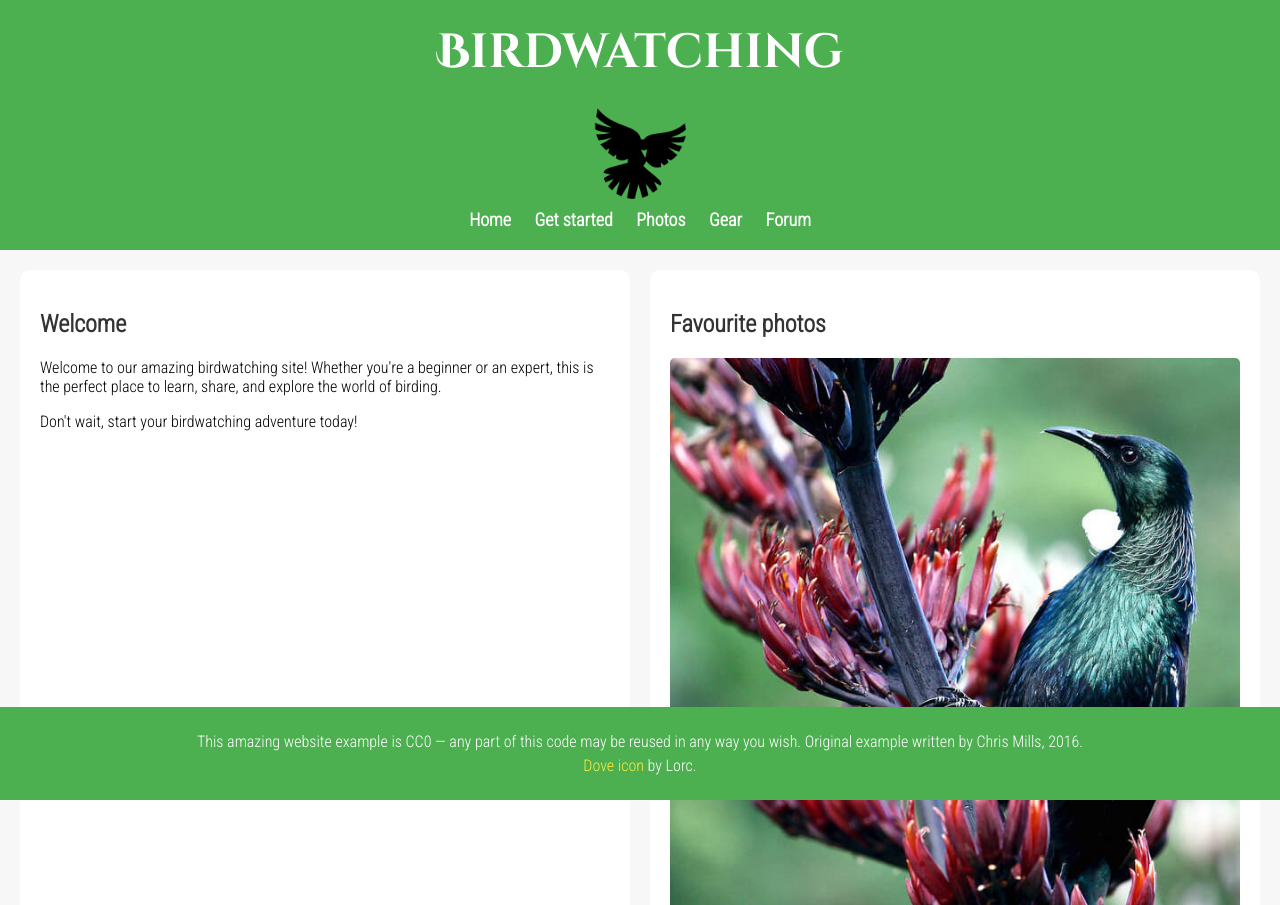
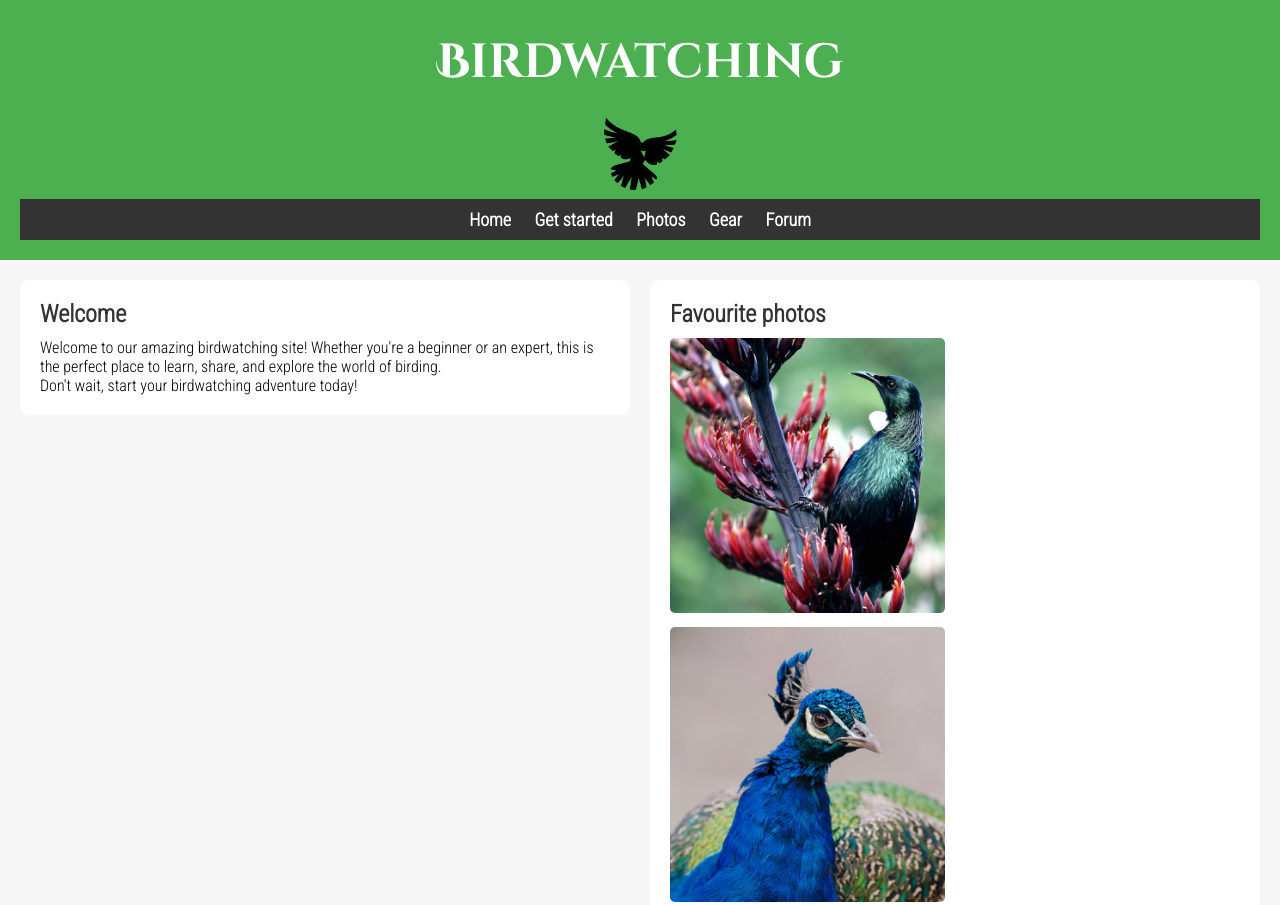
Before and after one commit to Ismail-DC/Ismail-DC.github.io, a plain HTML site: page Birdwatching.html in a window 1280 px wide. Shown: the top 905 px of the page. Drawn offline with Linux system fonts and the light colour scheme.

Commit message:
Image size adjustment

```diff
--- a/Birdwatching.html
+++ b/Birdwatching.html
@@ -4,7 +4,6 @@
 	Date: 24 May 2024
 	Homepage of a bird watching website
 	-->
-
 <!DOCTYPE html>
 <html lang="en">
 <head>
@@ -12,87 +11,92 @@
   <title>Birdwatching</title>
   <link href="https://fonts.googleapis.com/css?family=Roboto+Condensed:300%7CCinzel+Decorative:700" rel="stylesheet">
 
+  <style>
+       body, h1, h2, p, ul {
+      margin: 0;
+      padding: 0;
+    }
 
-  <style>
-
-    body {
+      body {
       font-family: 'Roboto Condensed', sans-serif;
       background-color: #f7f7f7;
-      margin: 0;
-      padding: 0;
     }
 
     header {
       background-color: #4CAF50;
       color: #fff;
-      padding: 20px 0;
+      padding: 20px;
       text-align: center;
     }
 
     header h1 {
       font-family: 'Cinzel Decorative', cursive;
       font-size: 48px;
-      margin: 0;
+      margin-top: 10px;
     }
 
     header img {
-      width: 100px;
+      width: 80px;
       height: auto;
       margin-top: 20px;
     }
 
     nav {
-      list-style-type: none;
-      padding: 0;
+      background-color: #333;
+      text-align: center;
+      padding: 10px;
     }
 
-    nav li {
-      display: inline;
-      margin: 0 10px;
-    }
-
-    nav li a {
+    nav a {
       color: #fff;
       text-decoration: none;
       font-weight: bold;
       font-size: 18px;
+      margin: 0 10px;
     }
 
-    nav li a:hover {
+    nav a:hover {
       color: #FFEB3B;
     }
 
     main {
       display: flex;
-      justify-content: space-between;
+      justify-content: center;
+      align-items: flex-start;
       margin: 20px;
     }
 
     .content {
       background-color: #fff;
       padding: 20px;
-      flex: 1;
       margin-right: 20px;
       border-radius: 10px;
+      flex: 1;
     }
 
     .content h2 {
       color: #333;
+      margin-bottom: 10px;
     }
 
     .sidebar {
       background-color: #fff;
       padding: 20px;
+      border-radius: 10px;
       flex: 1;
-      border-radius: 10px;
+      display: flex;
+      flex-wrap: wrap;
+      justify-content: space-between;
     }
 
     .sidebar h2 {
       color: #333;
+      margin-bottom: 10px;
+      width: 100%;
     }
 
     .sidebar img {
-      width: 100%;
+      width: calc(50% - 10px);
       height: auto;
       margin-bottom: 10px;
       border-radius: 5px;
@@ -103,8 +107,6 @@
       color: #fff;
       text-align: center;
       padding: 20px 0;
-      position: absolute;
-      bottom: 0;
       width: 100%;
     }
 
@@ -128,11 +130,11 @@
     <h1>Birdwatching</h1>
     <img src="dove.png" alt="a simple dove logo">
     <nav>
-      <li><a href="#">Home</a></li>
-      <li><a href="#">Get started</a></li>
-      <li><a href="#">Photos</a></li>
-      <li><a href="#">Gear</a></li>
-      <li><a href="#">Forum</a></li>
+      <a href="#">Home</a>
+      <a href="#">Get started</a>
+      <a href="#">Photos</a>
+      <a href="#">Gear</a>
+      <a href="#">Forum</a>
     </nav>
   </header>
 
```
